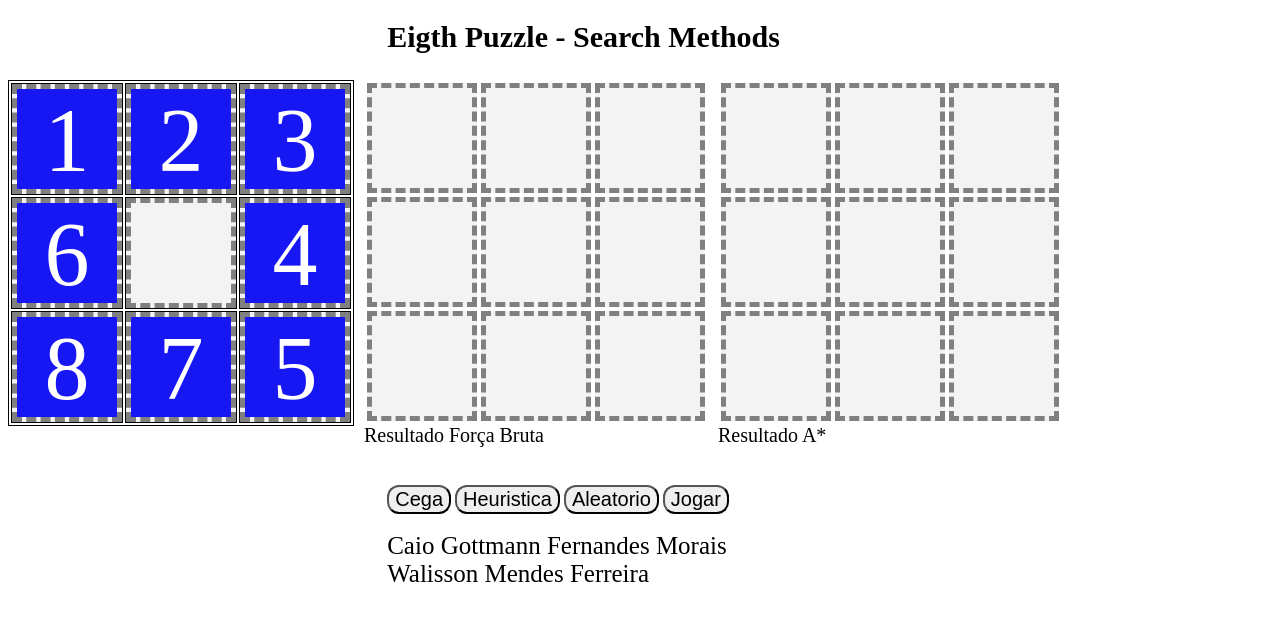
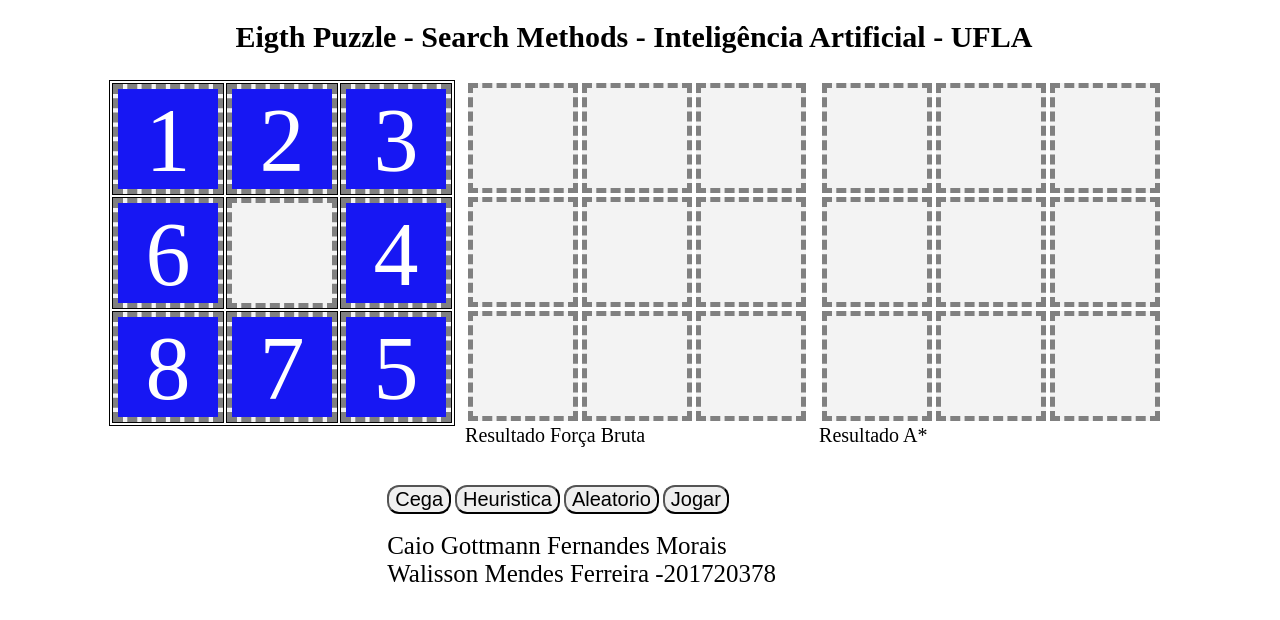
Before and after one commit to MrDuckBr/M-todosDeBuscaIA, a plain HTML site: page index.html in a window 1280 px wide. Drawn offline with Linux system fonts and the light colour scheme.

Commit message:
alteração front2

```diff
--- a/index.css
+++ b/index.css
@@ -56,6 +56,7 @@
 
 .container {
   display: flex;
+  padding-left: 8%;
 }
 
 .styleButton {
@@ -87,5 +88,5 @@
 
 .titulo{
   font-size: 30px;
-  padding-left: 30%;
+  padding-left: 18%;
 }
--- a/index.html
+++ b/index.html
@@ -9,7 +9,7 @@
   </head>
 
   <body id="Body">
-    <h1 class="titulo"><b>Eigth Puzzle - Search Methods </b></h1>
+    <h1 class="titulo"><b>Eigth Puzzle - Search Methods - Inteligência Artificial - UFLA</b></h1>
     <div id="table">
       <table id="tableStyle">
         <tr>
@@ -251,7 +251,7 @@
         <div class="Nomes">
           Caio Gottmann Fernandes Morais
             <br>
-          Walisson Mendes Ferreira</div>
+          Walisson Mendes Ferreira -201720378</div>
       </div>
     </div>
   </body>
```
